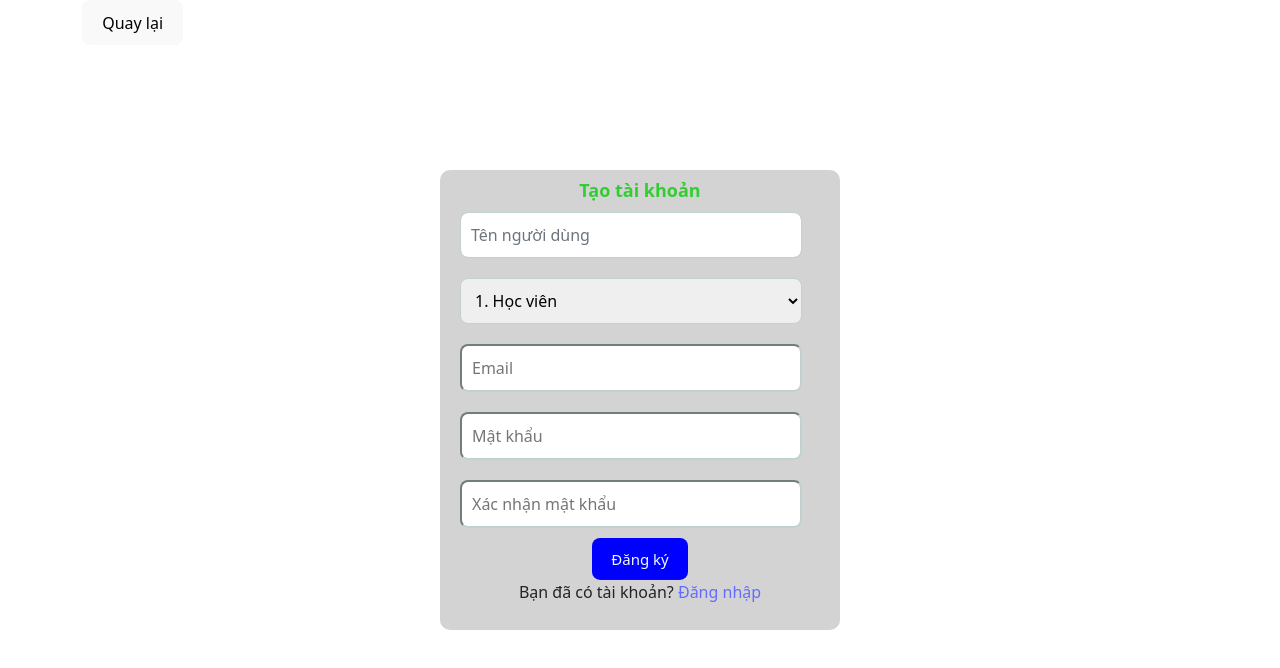
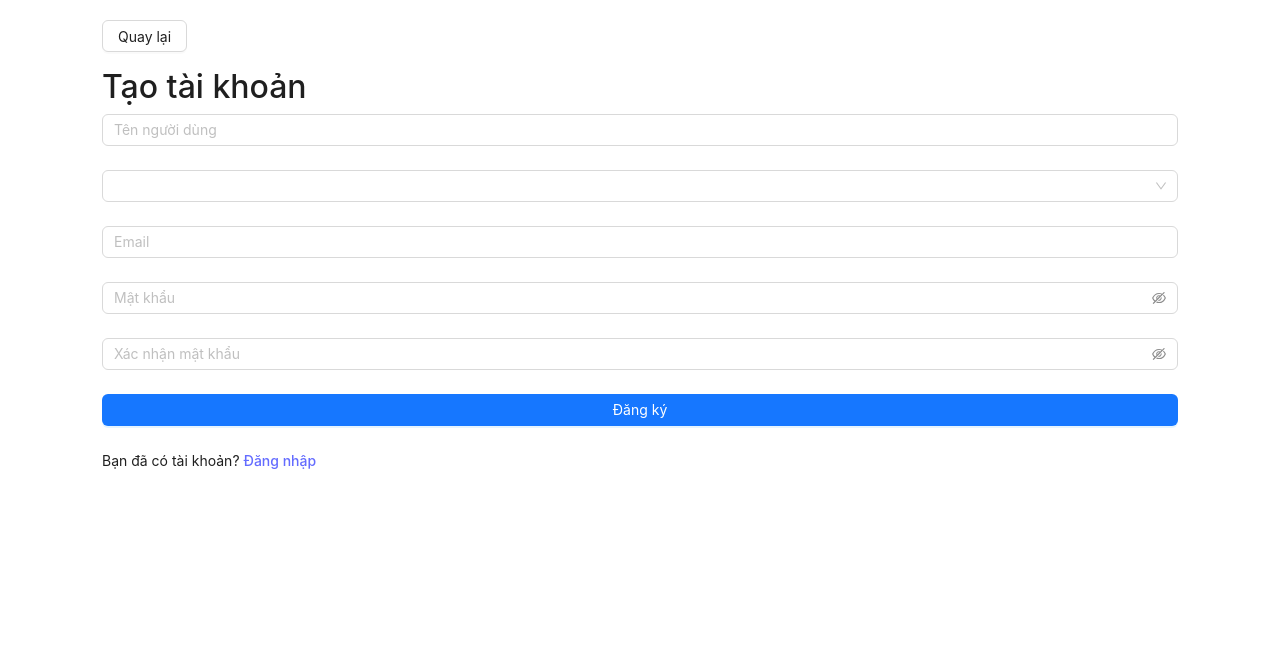
Before and after one commit to Lamchithanh/-n-Vercel, a React (Vite) app in the folder client/: page /register in a window 1280 px wide. Shown: the top 668 px of the page. Built offline with nearby package versions, Linux system fonts and the light colour scheme.

Commit message:
13.1 cập nhật mới

```diff
--- a/client/package.json
+++ b/client/package.json
@@ -10,12 +10,14 @@
         "preview": "vite preview"
     },
     "dependencies": {
-        "antd": "^5.21.2",
+        "@ant-design/icons": "^5.5.1",
+        "antd": "^5.21.6",
         "axios": "^1.7.7",
         "bootstrap": "^5.3.3",
         "cors": "^2.8.5",
         "dotenv": "^16.4.5",
         "fullstack": "file:",
+        "lucide-react": "^0.454.0",
         "react": "^18.3.1",
         "react-dom": "^18.3.1",
         "react-router-dom": "^6.26.2",
--- a/client/src/Page/CourseDetail/CourseDetail.jsx
+++ b/client/src/Page/CourseDetail/CourseDetail.jsx
@@ -1,17 +1,15 @@
 import { useParams } from "react-router-dom";
 import { Card, Col, Row, Typography, message, Collapse, Button } from "antd";
-import {
-  fetchCourseById,
-  fetchModulesAPI,
-  fetchLessonsAPI,
-  enrollCourseAPI,
-} from "../../../../server/src/api";
+import { fetchCourseById } from "../../../../server/src/Api/courseApi";
+import { enrollCourseAPI } from "../../../../server/src/Api/enrollmentApi";
+import { fetchLessonsAPI } from "../../../../server/src/Api/lessonApi";
+import { fetchModulesAPI } from "../../../../server/src/Api/moduleApi";
 import { useEffect, useState } from "react";
 import { toast, ToastContainer } from "react-toastify";
 import "react-toastify/dist/ReactToastify.css";
 import defaultImage from "../../assets/img/sach.png";
 import Loader from "../../context/Loader";
-
+import CourseReviews from "./CourseReviews ";
 const { Title, Paragraph } = Typography;
 
 const CourseDetail = () => {
@@ -282,6 +280,8 @@ const CourseDetail = () => {
 
             <Title level={4}>Nội dung khóa học</Title>
             <Collapse items={moduleItems} />
+            <Title level={4}>Đánh giá khóa học</Title>
+            <CourseReviews courseId={courseId} isEnrolled={isEnrolled} />
           </Card>
         </Col>
 
--- /dev/null
+++ b/client/src/Page/CourseDetail/CourseReviews .jsx
@@ -0,0 +1,257 @@
+import { useState, useEffect } from "react";
+import PropTypes from "prop-types";
+import {
+  Card,
+  Rate,
+  Button,
+  Modal,
+  Form,
+  Input,
+  List,
+  Space,
+  Typography,
+  message,
+  Tooltip,
+} from "antd";
+import { EditOutlined, DeleteOutlined } from "@ant-design/icons";
+import {
+  fetchCourseReviews,
+  addCourseReview,
+  updateCourseReview,
+  deleteCourseReview,
+  getCourseReviewStats,
+  hasUserReviewedCourse,
+} from "../../../../server/src/Api/courseReviewsApi";
+
+const { TextArea } = Input;
+const { Text, Title } = Typography;
+
+const CourseReviews = ({ courseId, isEnrolled }) => {
+  const [reviews, setReviews] = useState([]);
+  const [stats, setStats] = useState(null);
+  const [isModalVisible, setIsModalVisible] = useState(false);
+  const [form] = Form.useForm();
+  const [loading, setLoading] = useState(false);
+  const [userHasReviewed, setUserHasReviewed] = useState(false);
+  const [editingReview, setEditingReview] = useState(null);
+
+  const user = JSON.parse(localStorage.getItem("user"));
+
+  useEffect(() => {
+    loadReviews();
+    loadStats();
+    if (user) {
+      checkUserReview();
+    }
+  }, [courseId]);
+
+  const loadReviews = async () => {
+    try {
+      const data = await fetchCourseReviews(courseId);
+      setReviews(data);
+    } catch {
+      message.error("Không thể tải đánh giá khóa học");
+    }
+  };
+
+  const loadStats = async () => {
+    try {
+      const data = await getCourseReviewStats(courseId);
+      setStats(data);
+    } catch {
+      message.error("Không thể tải thống kê đánh giá");
+    }
+  };
+
+  const checkUserReview = async () => {
+    try {
+      const hasReviewed = await hasUserReviewedCourse(courseId);
+      setUserHasReviewed(hasReviewed);
+    } catch {
+      console.error("Lỗi kiểm tra trạng thái đánh giá:");
+    }
+  };
+
+  const handleAddReview = () => {
+    setEditingReview(null);
+    form.resetFields();
+    setIsModalVisible(true);
+  };
+
+  const handleEditReview = (review) => {
+    setEditingReview(review);
+    form.setFieldsValue({
+      rating: review.rating,
+      reviewText: review.review_text,
+    });
+    setIsModalVisible(true);
+  };
+
+  const handleDeleteReview = async (reviewId) => {
+    try {
+      await deleteCourseReview(reviewId);
+      message.success("Xóa đánh giá thành công");
+      loadReviews();
+      loadStats();
+      setUserHasReviewed(false);
+    } catch {
+      message.error("Không thể xóa đánh giá");
+    }
+  };
+
+  const handleSubmit = async (values) => {
+    setLoading(true);
+    try {
+      if (editingReview) {
+        await updateCourseReview(editingReview.id, values);
+        message.success("Cập nhật đánh giá thành công");
+      } else {
+        await addCourseReview({
+          courseId,
+          rating: values.rating,
+          reviewText: values.reviewText,
+        });
+        message.success("Thêm đánh giá thành công");
+      }
+      setIsModalVisible(false);
+      loadReviews();
+      loadStats();
+      setUserHasReviewed(true);
+    } catch (error) {
+      console.error("Lỗi khi lưu đánh giá:", error);
+      message.error("Không thể lưu đánh giá");
+    } finally {
+      setLoading(false); // Đảm bảo loading được thiết lập lại
+    }
+  };
+
+  const renderStats = () => {
+    if (!stats) return null;
+
+    return (
+      <Card className="mb-4">
+        <Space direction="vertical" size="middle" className="w-full">
+          <Title level={4}>Đánh giá trung bình</Title>
+          <Space align="center">
+            <Rate disabled allowHalf value={stats.averageRating} />
+            <Text strong>{stats.averageRating.toFixed(1)}</Text>
+            <Text type="secondary">({stats.totalReviews} đánh giá)</Text>
+          </Space>
+          {stats.ratingDistribution && (
+            <div>
+              {Object.entries(stats.ratingDistribution)
+                .reverse()
+                .map(([rating, count]) => (
+                  <div key={rating} className="flex items-center gap-2">
+                    <Text>{rating} sao</Text>
+                    <div className="w-48 h-2 bg-gray-200 rounded">
+                      <div
+                        className="h-full bg-blue-500 rounded"
+                        style={{
+                          width: `${(count / stats.totalReviews) * 100}%`,
+                        }}
+                      />
+                    </div>
+                    <Text>{count}</Text>
+                  </div>
+                ))}
+            </div>
+          )}
+        </Space>
+      </Card>
+    );
+  };
+
+  return (
+    <div className="course-reviews">
+      {renderStats()}
+
+      {isEnrolled && !userHasReviewed && (
+        <Button type="primary" onClick={handleAddReview} className="mb-4">
+          Viết đánh giá
+        </Button>
+      )}
+
+      <List
+        itemLayout="vertical"
+        dataSource={reviews}
+        renderItem={(review) => (
+          <List.Item
+            actions={
+              user?.id === review.user_id
+                ? [
+                    <Tooltip key="edit" title="Chỉnh sửa">
+                      <Button
+                        icon={<EditOutlined />}
+                        onClick={() => handleEditReview(review)}
+                      />
+                    </Tooltip>,
+                    <Tooltip key="delete" title="Xóa">
+                      <Button
+                        danger
+                        icon={<DeleteOutlined />}
+                        onClick={() => handleDeleteReview(review.id)}
+                      />
+                    </Tooltip>,
+                  ]
+                : []
+            }
+          >
+            <List.Item.Meta
+              title={review.user_name}
+              description={
+                <Space>
+                  <Rate disabled value={review.rating} />
+                  <Text type="secondary">
+                    {new Date(review.created_at).toLocaleDateString()}
+                  </Text>
+                </Space>
+              }
+            />
+            {review.review_text}
+          </List.Item>
+        )}
+      />
+
+      <Modal
+        title={editingReview ? "Chỉnh sửa đánh giá" : "Thêm đánh giá"}
+        open={isModalVisible}
+        onCancel={() => setIsModalVisible(false)}
+        footer={null}
+      >
+        <Form form={form} onFinish={handleSubmit} layout="vertical">
+          <Form.Item
+            name="rating"
+            label="Đánh giá"
+            rules={[{ required: true, message: "Vui lòng chọn số sao" }]}
+          >
+            <Rate />
+          </Form.Item>
+          <Form.Item
+            name="reviewText"
+            label="Nhận xét"
+            rules={[{ required: true, message: "Vui lòng nhập nhận xét" }]}
+          >
+            <TextArea rows={4} />
+          </Form.Item>
+          <Form.Item>
+            <Space>
+              <Button type="primary" htmlType="submit" loading={loading}>
+                {editingReview ? "Cập nhật" : "Gửi đánh giá"}
+              </Button>
+              <Button onClick={() => setIsModalVisible(false)}>Hủy</Button>
+            </Space>
+          </Form.Item>
+        </Form>
+      </Modal>
+    </div>
+  );
+};
+
+CourseReviews.propTypes = {
+  courseId: PropTypes.oneOfType([PropTypes.string, PropTypes.number])
+    .isRequired,
+  isEnrolled: PropTypes.bool.isRequired,
+};
+
+export default CourseReviews;
--- a/client/src/Page/Login/ForgotPassword.jsx
+++ b/client/src/Page/Login/ForgotPassword.jsx
@@ -1,45 +1,62 @@
-import React, { useState } from "react";
+import { useState } from "react";
 import axios from "axios";
 import { toast } from "react-toastify";
-import "./ForgotPassword.scss"; // You'll need to create this file for styling
+import { useNavigate } from "react-router-dom"; // Import useNavigate
+import { Form, Input, Button } from "antd"; // Import các thành phần của Ant Design
 
 const ForgotPassword = () => {
   const [email, setEmail] = useState("");
+  const navigate = useNavigate(); // Khởi tạo useNavigate
 
-    const handleSubmit = async (event) => {
-        event.preventDefault();
+  const handleSubmit = async (values) => {
     try {
       const response = await axios.post(
         "http://localhost:9000/api/forgot-password",
-                { email }
+        { email: values.email }
       );
       toast.success(
-                "If an account with that email exists, we have sent password reset instructions."
+        "Nếu tài khoản với email đó tồn tại, chúng tôi đã gửi hướng dẫn đặt lại mật khẩu."
       );
+      // Có thể điều hướng đến một trang khác hoặc reset form nếu cần
     } catch (error) {
-            toast.error("An error occurred. Please try again.");
+      toast.error("Đã xảy ra lỗi. Vui lòng thử lại.");
     }
   };
 
   return (
     <div className="container">
-            <button className="btn-signin" onClick={() => navigate(-1)}>
+      <Button className="btn-signin" onClick={() => navigate(-1)}>
         Quay lại
-            </button>
-            <form className="form-forgot-password" onSubmit={handleSubmit}>
-                <h2>Forgot Password</h2>
-                <input
-                    type="email"
-                    placeholder="Enter your email"
+      </Button>
+      <Form
+        className="form-forgot-password"
+        onFinish={handleSubmit}
+        layout="vertical"
+        style={{ maxWidth: 400, margin: "auto" }} // Đặt chiều rộng và căn giữa
+      >
+        <h2>Quên Mật Khẩu</h2>
+        <Form.Item
+          name="email"
+          rules={[
+            { required: true, message: "Vui lòng nhập địa chỉ email!" },
+            { type: "email", message: "Email không hợp lệ!" },
+          ]}
+        >
+          <Input
+            placeholder="Nhập địa chỉ email của bạn"
             value={email}
             onChange={(e) => setEmail(e.target.value)}
-                    required
           />
-                <button type="submit">Reset Password</button>
+        </Form.Item>
+        <Form.Item>
+          <Button type="primary" htmlType="submit" style={{ width: "100%" }}>
+            Đặt lại Mật Khẩu
+          </Button>
+        </Form.Item>
         <p>
-                    Remember your password? <a href="/">Log in</a>
+          Nhớ mật khẩu? <a href="/login">Đăng nhập</a>
         </p>
-            </form>
+      </Form>
     </div>
   );
 };
--- a/client/src/Page/Login/Login.jsx
+++ b/client/src/Page/Login/Login.jsx
@@ -1,9 +1,9 @@
-import React, { useState } from "react";
+import { useState } from "react";
 import { useNavigate, Link } from "react-router-dom";
 import { toast, ToastContainer } from "react-toastify";
-import "../Login/Login.scss";
-import "bootstrap";
-import { login } from "../../../../server/src/api"; // Import hàm login từ api.js (đã điều chỉnh)
+import { Form, Input, Button } from "antd"; // Import các thành phần từ antd
+import { login } from "../../../../server/src/Api/authAPI.js"; // Import hàm login từ api
+// import "./Login.scss"; // Đảm bảo bạn đã tạo file này để định kiểu
 
 const Login = () => {
   const [email, setEmail] = useState("");
@@ -11,8 +11,8 @@ const Login = () => {
   const navigate = useNavigate();
 
   // Hàm xử lý sự kiện khi người dùng gửi form
-    const handleSubmit = async (event) => {
-        event.preventDefault();
+  const handleSubmit = async (values) => {
+    const { email, password } = values; // Lấy giá trị từ form
     try {
       console.log("Sending login request..."); // Log trước khi gửi yêu cầu
       const response = await login(email, password);
@@ -33,48 +33,60 @@ const Login = () => {
     } catch (error) {
       console.error("Login error:", error); // Log lỗi nếu xảy ra
       toast.error(
-                error.response?.data?.error ||
-                    "Đã xảy ra lỗi. Vui lòng thử lại."
+        error.response?.data?.error || "Đã xảy ra lỗi. Vui lòng thử lại."
       );
     }
   };
 
   return (
     <div className="container">
-            <button className="btn-signin" onClick={() => navigate(-1)}>
+      <Button
+        className="btn-back"
+        onClick={() => navigate(-1)}
+        style={{ marginBottom: 16 }}
+      >
         Quay lại
-            </button>
+      </Button>
 
-            <form className="form-signin container" onSubmit={handleSubmit}>
-                <p className="title-signin">Đăng nhập vào tài khoản của bạn</p>
+      <Form className="form-signin" onFinish={handleSubmit}>
+        <h2 className="title-signin">Đăng nhập vào tài khoản của bạn</h2>
 
-                <input
-                    className="ipemail"
-                    type="email"
+        <Form.Item
+          name="email"
+          rules={[
+            { required: true, message: "Vui lòng nhập email!" },
+            { type: "email", message: "Email không hợp lệ!" },
+          ]}
+        >
+          <Input
             placeholder="Nhập email"
             value={email}
             onChange={(e) => setEmail(e.target.value)}
-                    required
           />
+        </Form.Item>
 
-                <input
-                    className="ippassword"
-                    type="password"
+        <Form.Item
+          name="password"
+          rules={[{ required: true, message: "Vui lòng nhập mật khẩu!" }]}
+        >
+          <Input.Password
             placeholder="Nhập mật khẩu"
             value={password}
             onChange={(e) => setPassword(e.target.value)}
-                    required
           />
+        </Form.Item>
 
-                <button className="btn-signin" type="submit">
+        <Form.Item>
+          <Button className="btn-signin" type="primary" htmlType="submit">
             Đăng nhập
-                </button>
+          </Button>
+        </Form.Item>
 
         <p>
           <Link to="/register">Tạo tài khoản mới</Link> |{" "}
           <Link to="/forgot-password">Quên mật khẩu?</Link>
         </p>
-            </form>
+      </Form>
       <ToastContainer />
     </div>
   );
--- a/client/src/Page/Login/Register.jsx
+++ b/client/src/Page/Login/Register.jsx
@@ -1,9 +1,10 @@
-import React, { useState } from "react";
+import { useState } from "react";
 import { Link, useNavigate } from "react-router-dom";
 import { toast } from "react-toastify";
-import "./Register.scss"; // Bạn sẽ cần tạo file này để định kiểu
-import "bootstrap";
-import { register } from "../../../../server/src/api";
+import { Form, Input, Button, Select } from "antd";
+import { register } from "../../../../server/src/Api/authAPI";
+
+const { Option } = Select;
 
 const Register = () => {
   const [username, setUsername] = useState(""); // Tên người dùng
@@ -13,17 +14,26 @@ const Register = () => {
   const [role, setRole] = useState("student"); // Giá trị mặc định cho vai trò
   const navigate = useNavigate(); // Để chuyển hướng
 
-    const handleSubmit = async (event) => {
-        event.preventDefault();
+  const handleSubmit = async (values) => {
+    const { username, email, password, role } = values;
+
+    let formattedEmail = email.trim(); // Xóa khoảng trắng thừa
+    if (!formattedEmail.includes("@")) {
+      formattedEmail += "@gmail.com";
+    } else if (!formattedEmail.endsWith("@gmail.com")) {
+      toast.error("Vui lòng sử dụng địa chỉ email hợp lệ với @gmail.com");
+      return;
+    }
+
     if (password !== confirmPassword) {
-            toast.error("Passwords don't match!");
+      toast.error("Mật khẩu không khớp!");
       return;
     }
 
     try {
-            const response = await register({
+      await register({
         username,
-                email,
+        email: formattedEmail, // Sử dụng email đã được định dạng
         password,
         role,
       });
@@ -31,65 +41,103 @@ const Register = () => {
       navigate("/login");
     } catch (error) {
       toast.error(
-                error.response?.data?.error ||
-                    "Đã xảy ra lỗi. Vui lòng thử lại."
+        error.response?.data?.error || "Đã xảy ra lỗi. Vui lòng thử lại."
       );
     }
   };
 
   return (
-        <div className="container">
-            <button className="btn-signin" onClick={() => navigate(-1)}>
+    <div
+      className="register-container container"
+      style={{ display: "flex", alignItems: "center" }}
+    >
+      <div className="form-container" style={{ flex: "1", padding: "20px" }}>
+        <Button onClick={() => navigate(-1)} style={{ marginBottom: 16 }}>
           Quay lại
-            </button>
-            <form className="form-Register" onSubmit={handleSubmit}>
+        </Button>
+        <Form
+          className="form-Register"
+          onFinish={handleSubmit}
+          layout="vertical"
+        >
           <h2 className="title-Register">Tạo tài khoản</h2>
-                <input
-                    className="ip_user form-control"
-                    type="text"
+          <Form.Item
+            name="username"
+            rules={[
+              { required: true, message: "Vui lòng nhập tên người dùng!" },
+            ]}
+          >
+            <Input
               placeholder="Tên người dùng"
               value={username}
               onChange={(e) => setUsername(e.target.value)}
-                    required
+              style={{ width: "100%" }} // Thay đổi chiều rộng
             />
-                <select
+          </Form.Item>
+          <Form.Item
+            name="role"
+            rules={[{ required: true, message: "Vui lòng chọn vai trò!" }]}
+          >
+            <Select
               value={role}
-                    onChange={(e) => setRole(e.target.value)}
-                    required
+              onChange={(value) => setRole(value)}
+              style={{ width: "100%" }}
             >
-                    <option value="student">1. Học viên</option>
-                    <option value="instructor">2. Giảng viên</option>
-                </select>
-                <input
-                    type="email"
+              <Option value="student">1. Học viên</Option>
+              <Option value="instructor">2. Giảng viên</Option>
+            </Select>
+          </Form.Item>
+          <Form.Item
+            name="email"
+            rules={[
+              { required: true, message: "Vui lòng nhập email!" },
+              { type: "email", message: "Email không hợp lệ!" },
+            ]}
+          >
+            <Input
               placeholder="Email"
               value={email}
               onChange={(e) => setEmail(e.target.value)}
-                    required
+              style={{ width: "100%" }} // Thay đổi chiều rộng
             />
-                <input
-                    type="password"
+          </Form.Item>
+          <Form.Item
+            name="password"
+            rules={[{ required: true, message: "Vui lòng nhập mật khẩu!" }]}
+          >
+            <Input.Password
               placeholder="Mật khẩu"
               value={password}
               onChange={(e) => setPassword(e.target.value)}
-                    required
+              style={{ width: "100%" }} // Thay đổi chiều rộng
             />
-                <input
-                    type="password"
+          </Form.Item>
+          <Form.Item
+            name="confirmPassword"
+            rules={[{ required: true, message: "Vui lòng xác nhận mật khẩu!" }]}
+          >
+            <Input.Password
               placeholder="Xác nhận mật khẩu"
               value={confirmPassword}
               onChange={(e) => setConfirmPassword(e.target.value)}
-                    required
+              style={{ width: "100%" }} // Thay đổi chiều rộng
             />
-                <div className="d-flex justify-content-center">
-                    <button className="btn-Register" type="submit">
+          </Form.Item>
+          <Form.Item>
+            <Button
+              className="btn-Register"
+              type="primary"
+              htmlType="submit"
+              style={{ width: "100%" }}
+            >
               Đăng ký
-                    </button>
+            </Button>
+          </Form.Item>
+          <p>
+            Bạn đã có tài khoản? <Link to="/login">Đăng nhập</Link>
+          </p>
+        </Form>
       </div>
-                <p>
-                    Bạn đã có tài khoản? <a href="/">Đăng nhập</a>
-                </p>
-            </form>
     </div>
   );
 };
```
Also changed, not shown: client/src/Page/Home/HomePage.jsx (+72 -59 lines), 2 other files (tests, documents, lock files or other folders). Lines whose indentation alone changed are shown as unchanged.
